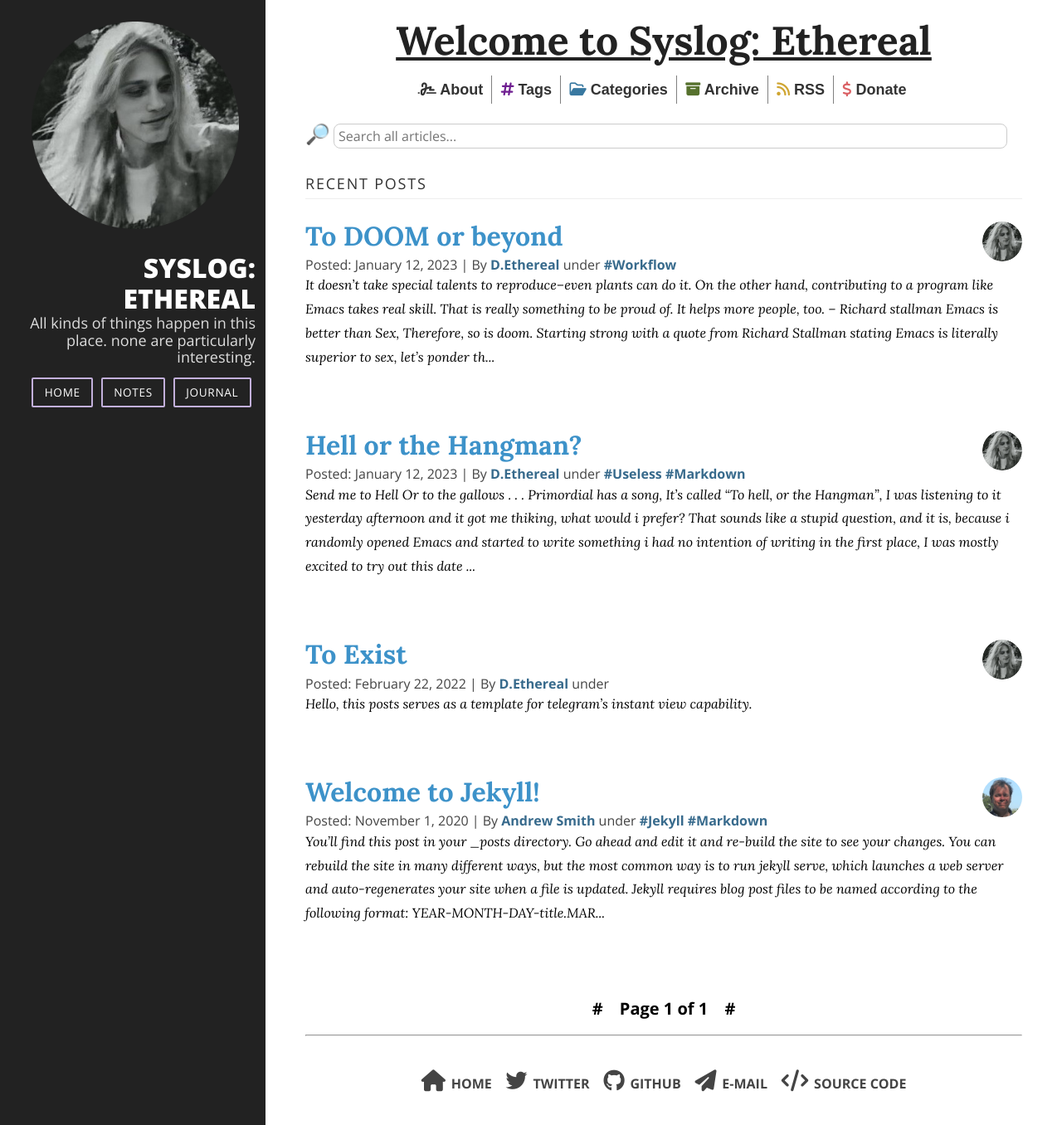
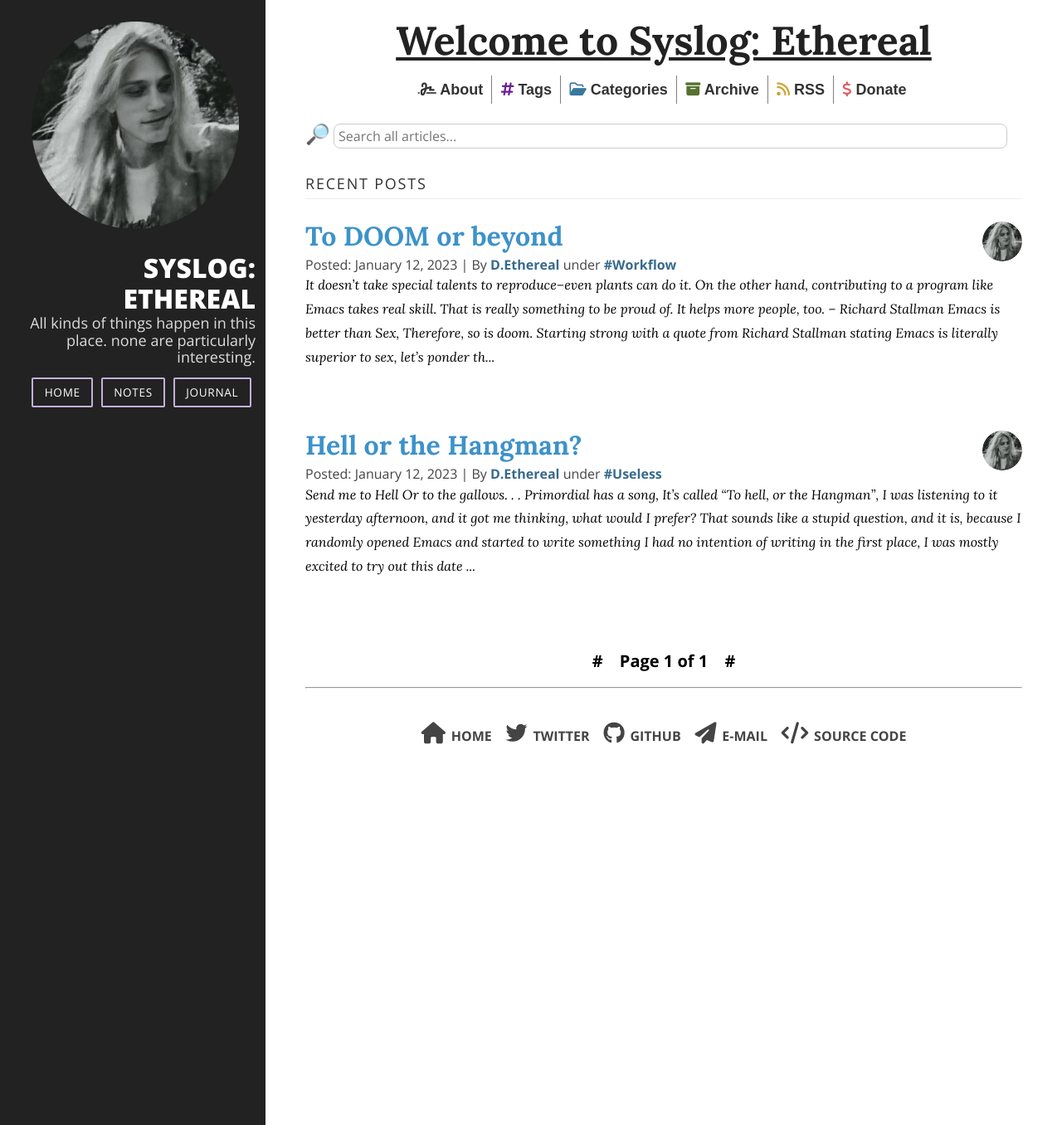
Before and after one commit to DisheartenedEthereal/eth.syslog, a Jekyll site: the page built from index.html, in a window 1280 px wide and 1356 px high. Shown: the whole window at 83% size. Built offline with Jekyll 4.4.1, drawn with Linux system fonts in a browser that asks for light colours; nearby versions of some CDN libraries; the list of posts is cut into pages by our own code.

Commit message:
Fixing grammar issues and some typos

```diff
--- a/_posts/2020-11-01-welcome-to-jekyll.markdown
+++ /dev/null
@@ -1,35 +0,0 @@
----
-layout: post
-title: "Welcome to Jekyll!"
-date: 2020-11-01
-tags:
-  - Jekyll
-  - Markdown
-author: Andrew Smith
-avatar: assets/img/common/andrew-avatar.png
-category: Example Posts
----
-
-You’ll find this post in your `_posts` directory. Go ahead and edit it and re-build the site to see your changes. You can rebuild the site in many different ways, but the most common way is to run `jekyll serve`, which launches a web server and auto-regenerates your site when a file is updated.
-
-Jekyll requires blog post files to be named according to the following format:
-
-`YEAR-MONTH-DAY-title.MARKUP`
-
-Where `YEAR` is a four-digit number, `MONTH` and `DAY` are both two-digit numbers, and `MARKUP` is the file extension representing the format used in the file. After that, include the necessary front matter. Take a look at the source for this post to get an idea about how it works.
-
-Jekyll also offers powerful support for code snippets:
-
-{% highlight ruby %}
-def print_hi(name)
-puts "Hi, #{name}"
-end
-print_hi('Tom')
-#=> prints 'Hi, Tom' to STDOUT.
-{% endhighlight %}
-
-Check out the [Jekyll docs][jekyll-docs] for more info on how to get the most out of Jekyll. File all bugs/feature requests at [Jekyll’s GitHub repo][jekyll-gh]. If you have questions, you can ask them on [Jekyll Talk][jekyll-talk].
-
-[jekyll-docs]: https://jekyllrb.com/docs/home
-[jekyll-gh]: https://github.com/jekyll/jekyll
-[jekyll-talk]: https://talk.jekyllrb.com/
--- a/_posts/2022-2-22-To-Exist.markdown
+++ /dev/null
@@ -1 +0,0 @@
-Hello, this posts serves as a template for telegram's instant view capability.
--- a/_posts/2023-01-12-Hell-Or-The-Hangman.markdown
+++ b/_posts/2023-01-12-Hell-Or-The-Hangman.markdown
@@ -4,39 +4,38 @@
 date: 2023-01-12
 tags:
   - Useless
-  - Markdown
 author: D.Ethereal
 avatar: assets/profile.png
 category: Thoughts
 ---
 
 > Send me to Hell
-> Or to the gallows . . .
+> Or to the gallows. . .
 
-Primordial has a song, It's called ["To hell, or the Hangman"](https://open.spotify.com/track/112gP3mthdcaWWQ9vXVQlz?si=5aa15dbbaa8a4010), I was listening to it yesterday afternoon and it got me thiking, what would i prefer?
+Primordial has a song, It's called ["To hell, or the Hangman"](https://open.spotify.com/track/112gP3mthdcaWWQ9vXVQlz?si=5aa15dbbaa8a4010), I was listening to it yesterday afternoon, and it got me thinking, what would I prefer?
 
-That sounds like a stupid question, and it is, because i randomly opened Emacs and started to write something i had no intention of writing in the first place, I was mostly excited to try out this  `date +"%M-%m-%d"` command that i constructed for Jekyll, but now I'm hooked.
+That sounds like a stupid question, and it is, because I randomly opened Emacs and started to write something I had no intention of writing in the first place, I was mostly excited to try out this `date +"%M-%m-%d"` command that I constructed for Jekyll, but now I'm hooked.
 
 We've seen life to be a series of terrible choices, between one's that hurt and between shooting yourself in the foot, kinda like C++,
 Now here's today question, Hell or the hangman?
 
 ## That's absurd!
-Yes, that's a stupid question, but let's build further on it anyways, (kinda like C++)
+Yes, that's a stupid question, but let's build further on it anyway, (kinda like C++)
 
 ## Hell, Let's be real, none of us is going to heaven
 
-Hell is a complicated place man, Many religions describe hell in their own, fucked up way, Considering there's [~4200 religions in the world](https://www.reference.com/world-view/many-religions-world-8f3af083e8592895) and each of them has a form of divine punishment (aka hell) and some requirements to get to these places, I, personally, go to hell in about 4100 of them, so i gotta get ready for what's about to come.
+Hell is a complicated place man, Many religions describe hell in their own, fucked up way, Considering there's [~4200 religions in the world](https://www.reference.com/world-view/many-religions-world-8f3af083e8592895) and each of them has a form of divine punishment (aka hell) and some requirements to get to these places, I, personally, go to hell in about 4100 of them, so i have got to get ready for what's about to come.
 
 #### - Dante
 
 Dante's hell is specifically poetic, but it's still, hell.
-you cannot hide a beast in a dress of beauty and expect it to not be a beast, so, It's still hell, even so very poetic
+You cannot hide a beast in a dress of beauty and expect it to not be a beast, so, It's still hell, even so very poetic
 
-> Through me you pass into the grievous city,
+> Through me, you pass into the grievous city,
 >
-> Through me you pass into eternal pain,
+> Through me, you pass into eternal pain,
 >
-> Through me you pass among the lost people . . .
+> Through me, you pass among the lost people . . .
 >
 > Abandon all hope, you who enter here.
 
```
Also changed, not shown: other parts of _posts/2023-01-12-Hell-Or-The-Hangman.markdown (+3 -3 lines), _posts/2023-01-12-To-DOOM-Or-Beyond.markdown (+9 -10 lines).
